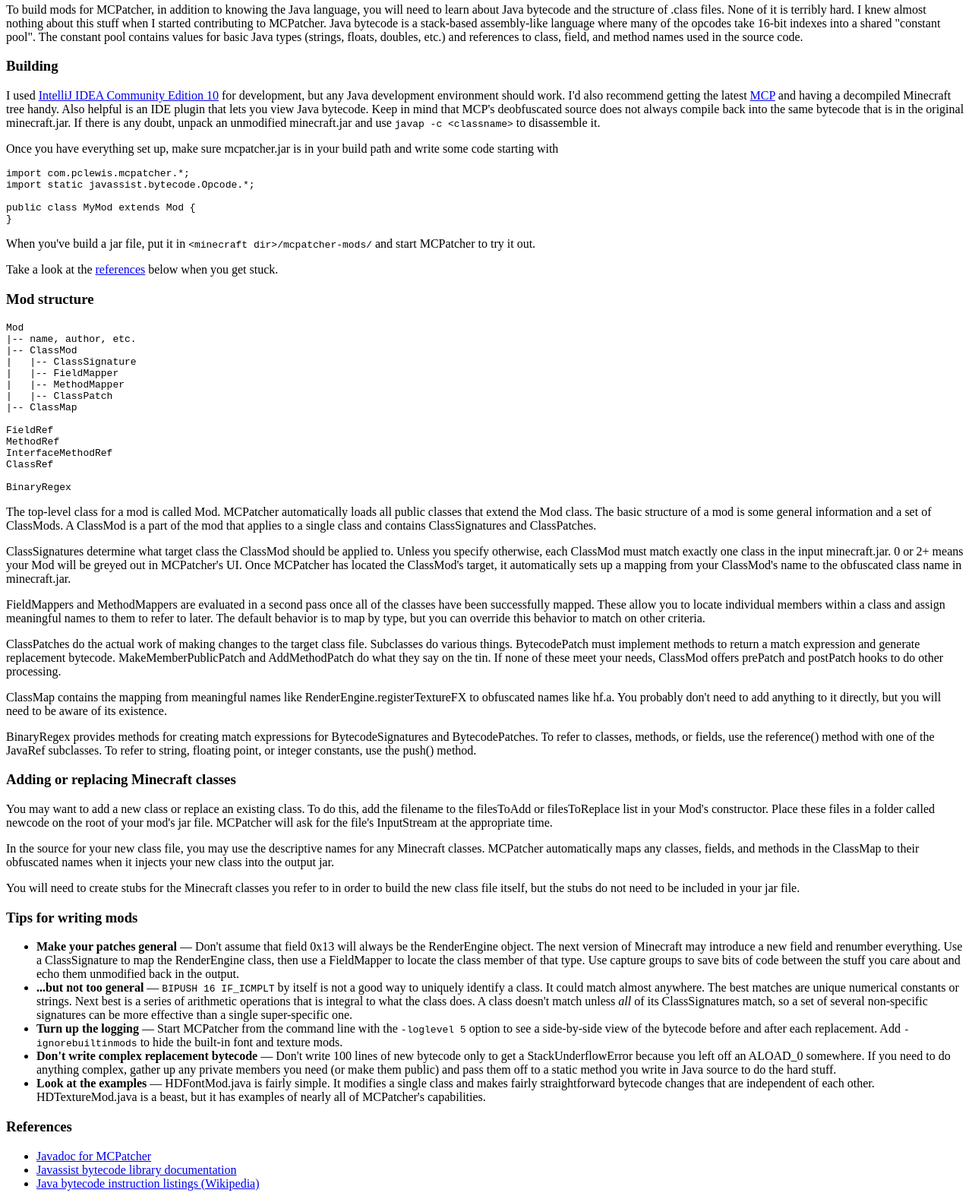
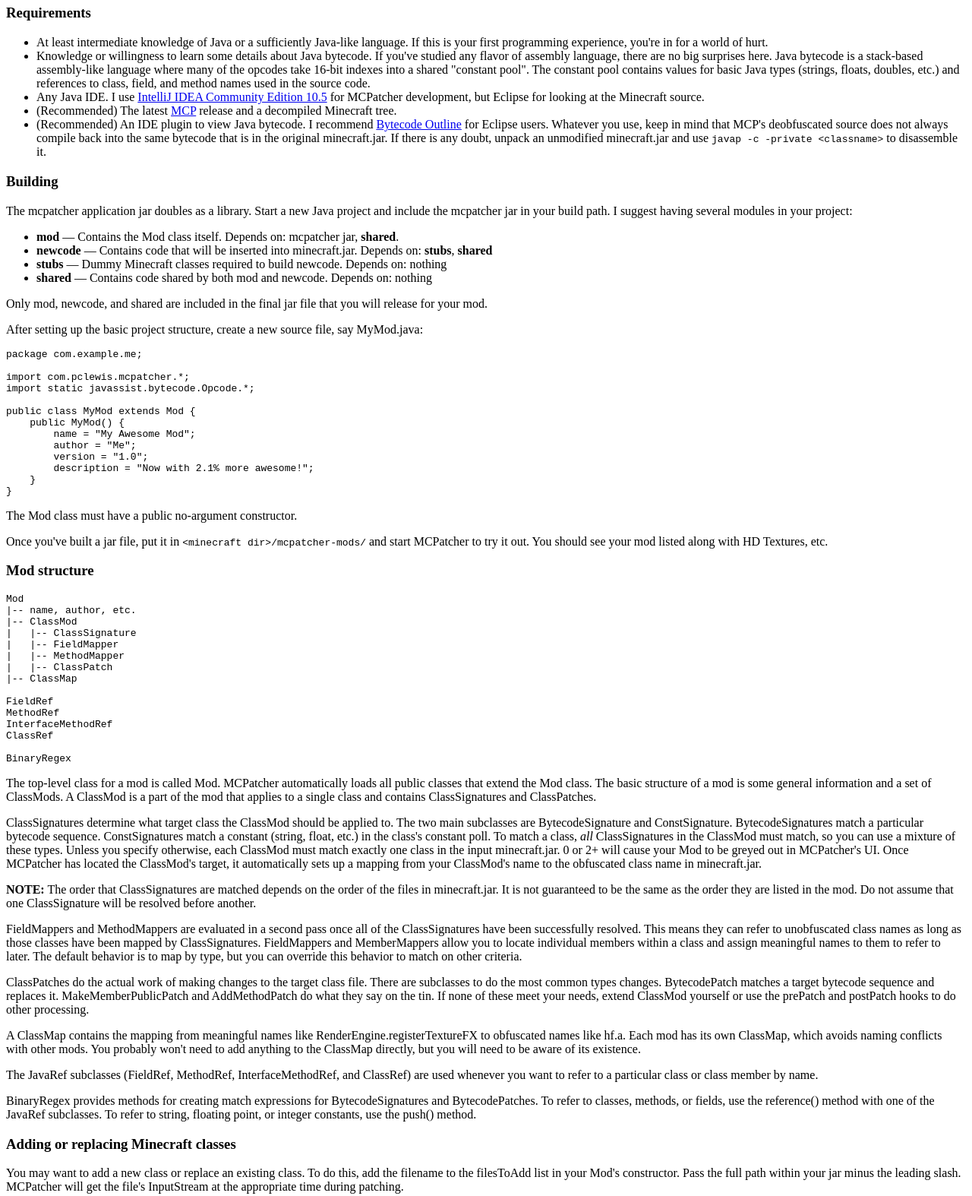
Before and after one commit to pclewis/mcpatcher, a plain HTML site: page doc/developer.html in a window 1280 px wide. Shown: the part 115-1689 px from the top of the page at 76% size. Drawn offline with Linux system fonts and the light colour scheme.

Commit message:
updated developer doc

```diff
--- a/doc/developer.html
+++ b/doc/developer.html
@@ -17,43 +17,83 @@ for.  To put it another way, MCPatcher isn't particularly well-suited to load
 Mod Loader <em>mods</em> into Minecraft, but it could potentially insert
 the Mod Loader framework <em>itself</em> in a version-independent way.</p>
 
-<p>To build mods for MCPatcher, in addition to knowing the Java language, you
-will need to learn about Java bytecode and the structure of .class files.  None
-of it is terribly hard.  I knew almost nothing about this stuff when I started
-contributing to MCPatcher.  Java bytecode is a stack-based assembly-like
-language where many of the opcodes take 16-bit indexes into a shared "constant
-pool".  The constant pool contains values for basic Java types (strings,
-floats, doubles, etc.) and references to class, field, and method names used
-in the source code.</p>
+<h3>Requirements</h3>
+
+<ul>
+
+<li>At least intermediate knowledge of Java or a sufficiently Java-like
+language.  If this is your first programming experience, you're in for a world
+of hurt.</li>
+
+<li>Knowledge or willingness to learn some details about Java bytecode.  If
+you've studied any flavor of assembly language, there are no big surprises
+here.  Java bytecode is a stack-based assembly-like language where many of the
+opcodes take 16-bit indexes into a shared "constant pool".  The constant pool
+contains values for basic Java types (strings, floats, doubles, etc.) and
+references to class, field, and method names used in the source code.</li>
+
+<li>Any Java IDE.  I use
+<a href="http://www.jetbrains.com/idea/download/index.html">IntelliJ
+IDEA Community Edition 10.5</a> for MCPatcher development, but Eclipse for
+looking at the Minecraft source.</li>
+
+<li>(Recommended) The latest
+<a href="http://mcp.ocean-labs.de/index.php/MCP_Releases">MCP</a> release and a
+decompiled Minecraft tree.</li>
+
+<li>(Recommended) An IDE plugin to view Java bytecode.  I recommend
+<a href="http://andrei.gmxhome.de/bytecode/index.html">Bytecode Outline</a> for
+Eclipse users.  Whatever you use, keep in mind that MCP's deobfuscated source
+does not always compile back into the same bytecode that is in the original
+minecraft.jar.  If there is any doubt, unpack an unmodified minecraft.jar and
+use <code>javap -c -private &lt;classname&gt;</code> to disassemble it.</p>
+
+</ul>
 
 <h3 id="building">Building</h3>
 
-<p>I used <a href="http://www.jetbrains.com/idea/download/index.html">IntelliJ
-IDEA Community Edition 10</a> for development, but any Java development
-environment should work.  I'd also recommend getting the latest
-<a href="http://mcp.ocean-labs.de/index.php/MCP_Releases">MCP</a> and having a
-decompiled Minecraft tree handy.  Also helpful is an IDE plugin that lets you
-view Java bytecode.  Keep in mind that MCP's deobfuscated source does not
-always compile back into the same bytecode that is in the original
-minecraft.jar.  If there is any doubt, unpack an unmodified minecraft.jar and
-use <code>javap -c &lt;classname&gt;</code> to disassemble it.</p>
+<p>The mcpatcher application jar doubles as a library.  Start a new Java
+project and include the mcpatcher jar in your build path.  I suggest having
+several modules in your project:</p>
 
-<p>Once you have everything set up, make sure mcpatcher.jar is in your build
-path and write some code starting with
+<ul>
+<li><b>mod</b> &mdash; Contains the Mod class itself.  Depends on: mcpatcher
+jar, <b>shared</b>.</li>
+<li><b>newcode</b> &mdash; Contains code that will be inserted into
+minecraft.jar.  Depends on: <b>stubs</b>, <b>shared</b></li>
+<li><b>stubs</b> &mdash; Dummy Minecraft classes required to build newcode.
+Depends on: nothing</li>
+<li><b>shared</b> &mdash; Contains code shared by both mod and newcode.
+Depends on: nothing</li>
+</ul>
+
+<p>Only mod, newcode, and shared are included in the final jar file that you
+will release for your mod.</p>
+
+<p>After setting up the basic project structure, create a new source file, say
+MyMod.java:</p>
 
 <pre>
+package com.example.me;
+
 import com.pclewis.mcpatcher.*;
 import static javassist.bytecode.Opcode.*;
 
 public class MyMod extends Mod {
+    public MyMod() {
+        name = "My Awesome Mod";
+        author = "Me";
+        version = "1.0";
+        description = "Now with 2.1% more awesome!";
+    }
 }
 </pre>
 
-<p>When you've build a jar file, put it in <code>&lt;minecraft
-dir&gt;/mcpatcher-mods/</code> and start MCPatcher to try it out.</p>
+<p>The Mod class must have a public no-argument constructor.</p>
 
-<p>Take a look at the <a href="#refs">references</a> below when you get
-stuck.</p>
+<p>Once you've built a jar file, put it in <code>&lt;minecraft
+dir&gt;/mcpatcher-mods/</code> and start MCPatcher to try it out.  You should
+see your mod listed along with HD Textures, etc.</p>
 
 <h3>Mod structure</h3>
 
@@ -82,29 +122,45 @@ mod that applies to a single class and contains ClassSignatures and
 ClassPatches.</p>
 
 <p>ClassSignatures determine what target class the ClassMod should be applied
-to.  Unless you specify otherwise, each ClassMod must match exactly one class
-in the input minecraft.jar.  0 or 2+ means your Mod will be greyed out in
-MCPatcher's UI.  Once MCPatcher has located the ClassMod's target, it
-automatically sets up a mapping from your ClassMod's name to the obfuscated
-class name in minecraft.jar.</p>
+to.  The two main subclasses are BytecodeSignature and ConstSignature.
+BytecodeSignatures match a particular bytecode sequence.  ConstSignatures match
+a constant (string, float, etc.) in the class's constant poll.  To match a
+class, <em>all</em> ClassSignatures in the ClassMod must match, so you can use
+a mixture of these types.  Unless you specify otherwise, each ClassMod must
+match exactly one class in the input minecraft.jar.  0 or 2+ will cause your
+Mod to be greyed out in MCPatcher's UI.  Once MCPatcher has located the
+ClassMod's target, it automatically sets up a mapping from your ClassMod's name
+to the obfuscated class name in minecraft.jar.</p>
+
+<p><strong>NOTE:</strong> The order that ClassSignatures are matched depends on
+the order of the files in minecraft.jar.  It is not guaranteed to be the same
+as the order they are listed in the mod.  Do not assume that one ClassSignature
+will be resolved before another.</p>
 
 <p>FieldMappers and MethodMappers are evaluated in a second pass once all of
-the classes have been successfully mapped.  These allow you to locate
-individual members within a class and assign meaningful names to them to refer
-to later.  The default behavior is to map by type, but you can override this
-behavior to match on other criteria.</p>
+the ClassSignatures have been successfully resolved.  This means they can refer
+to unobfuscated class names as long as those classes have been mapped by
+ClassSignatures.  FieldMappers and MemberMappers allow you to locate individual
+members within a class and assign meaningful names to them to refer to later.
+The default behavior is to map by type, but you can override this behavior to
+match on other criteria.</p>
 
-<p>ClassPatches do the actual work of making changes to the target class
-file.  Subclasses do various things. BytecodePatch must implement methods to
-return a match expression and generate replacement bytecode.
-MakeMemberPublicPatch and AddMethodPatch do what they say on the tin.  If none
-of these meet your needs, ClassMod offers prePatch and postPatch hooks to do
-other processing.</p>
+<p>ClassPatches do the actual work of making changes to the target class file.
+There are subclasses to do the most common types changes.  BytecodePatch
+matches a target bytecode sequence and replaces it.  MakeMemberPublicPatch and
+AddMethodPatch do what they say on the tin.  If none of these meet your needs,
+extend ClassMod yourself or use the prePatch and postPatch hooks to do other
+processing.</p>
 
-<p>ClassMap contains the mapping from meaningful names like
-RenderEngine.registerTextureFX to obfuscated names like hf.a.  You probably
-don't need to add anything to it directly, but you will need to be aware of its
-existence.</p>
+<p>A ClassMap contains the mapping from meaningful names like
+RenderEngine.registerTextureFX to obfuscated names like hf.a.  Each mod has its
+own ClassMap, which avoids naming conflicts with other mods.  You probably
+won't need to add anything to the ClassMap directly, but you will need to be
+aware of its existence.</p>
+
+<p>The JavaRef subclasses (FieldRef, MethodRef, InterfaceMethodRef, and
+ClassRef) are used whenever you want to refer to a particular class or class
+member by name.</p>
 
 <p>BinaryRegex provides methods for creating match expressions for
 BytecodeSignatures and BytecodePatches.  To refer to classes, methods, or
@@ -112,33 +168,43 @@ fields, use the reference() method with one of the JavaRef subclasses.  To
 refer to string, floating point, or integer constants, use the push()
 method.</p>
 
+<!--
+<h3>Cross-references</h3>
+
+<p>Sometimes the defining feature of a class or class member is how it is used
+by another class.  This is particularly true of interfaces, which have no code
+of their own to match against.  The BytecodeSignature.addXref method allows you
+to define cross-references from a known class to one you are trying to
+identify.  In the match expression, capture the GETFIELD/INVOKEVIRTUAL/etc.
+opcode.  Then call addXref and provide a corresponding JavaRef with the desired
+deobfuscated names.</p>
+-->
+
 <h3>Adding or replacing Minecraft classes</h3>
 
 <p>You may want to add a new class or replace an existing class.  To do this,
-add the filename to the filesToAdd or filesToReplace list in your Mod's
-constructor.  Place these files in a folder called newcode on the root of your
-mod's jar file.  MCPatcher will ask for the file's InputStream at the
-appropriate time.</p>
+add the filename to the filesToAdd list in your Mod's constructor.  Pass the
+full path within your jar minus the leading slash.  MCPatcher will get the
+file's InputStream at the appropriate time during patching.</p>
 
-<p>In the source for your new class file, you may use the descriptive names for
-any Minecraft classes.  MCPatcher automatically maps any classes, fields, and
-methods in the ClassMap to their obfuscated names when it injects your new
-class into the output jar.</p>
-
-<p>You will need to create stubs for the Minecraft classes you refer to in
-order to build the new class file itself, but the stubs do not need to be
-included in your jar file.</p>
+<p>In the source for your new class file, you can use the descriptive names for
+any Minecraft classes you refer to.  MCPatcher automatically maps any classes,
+fields, and methods in the ClassMap to their obfuscated names when it injects
+your new class into the output jar.  But first you will need to create stubs
+for the Minecraft classes you refer to in order to build the new class file
+itself.  This is only to satisfy the compiler however; the stubs do not need to
+be included in your jar file.</p>
 
 <h3 id="tips">Tips for writing mods</h3>
 
 <ul>
 
-<li><b>Make your patches general</b> &mdash; Don't assume that field 0x13
-will always be the RenderEngine object.  The next version of Minecraft may
-introduce a new field and renumber everything.  Use a ClassSignature to map the
-RenderEngine class, then use a FieldMapper to locate the class member of that
-type.  Use capture groups to save bits of code between the stuff you care about
-and echo them unmodified back in the output.</li>
+<li><b>Make your patches general</b> &mdash; Don't assume that GETFIELD 0x13
+will always give you the RenderEngine object.  The next version of Minecraft
+may introduce a new field and renumber everything.  Use a ClassSignature to map
+the RenderEngine class, then use a FieldMapper to locate the class member of
+that type.  Use capture groups to save bits of code between the stuff you care
+about and echo them unmodified back in the output.</li>
 
 <li><b>...but not too general</b> &mdash; <code>BIPUSH 16 IF_ICMPLT</code> by
 itself is not a good way to uniquely identify a class.  It could match almost
@@ -160,19 +226,20 @@ an ALOAD_0 somewhere.  If you need to do anything complex, gather up any
 private members you need (or make them public) and pass them off to a static
 method you write in Java source to do the hard stuff.</li>
 
-<li><b>Look at the examples</b> &mdash; HDFontMod.java is fairly simple.  It
+<li><b>Look at the built-in mods</b> &mdash; HDFont.java is fairly simple.  It
 modifies a single class and makes fairly straightforward bytecode changes that
-are independent of each other.  HDTextureMod.java is a beast, but it has
-examples of nearly all of MCPatcher's capabilities.</li>
+are independent of each other.  HDTexture.java is a beast, but it has
+examples of nearly all of MCPatcher's capabilities.  BetterGrass.java is in
+between these two extremes.</li>
 
-</ul>
-
-<h3 id="refs">References</h3>
+<li><b>Use these references also:</b>
 <ul>
 <li><a href="javadoc/index.html">Javadoc for MCPatcher</a></li>
 <li><a href="http://www.csg.is.titech.ac.jp/~chiba/javassist/html" target="_blank">Javassist bytecode library documentation</a></li>
 <li><a href="http://en.wikipedia.org/wiki/Java_bytecode_instruction_listings" target="_blank">Java bytecode instruction listings (Wikipedia)</a></li>
 </ul>
 
+</ul>
+
 </body>
 </html>
```
